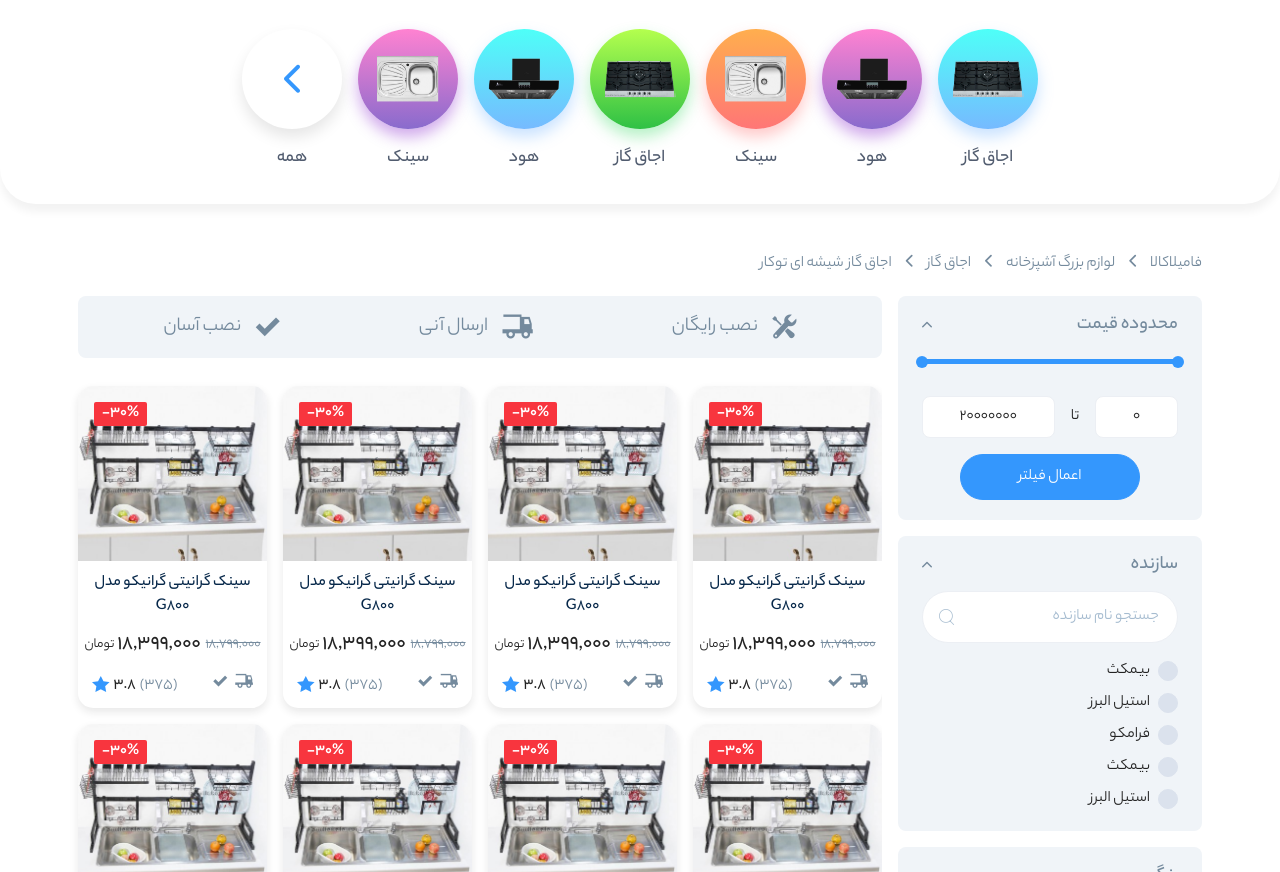
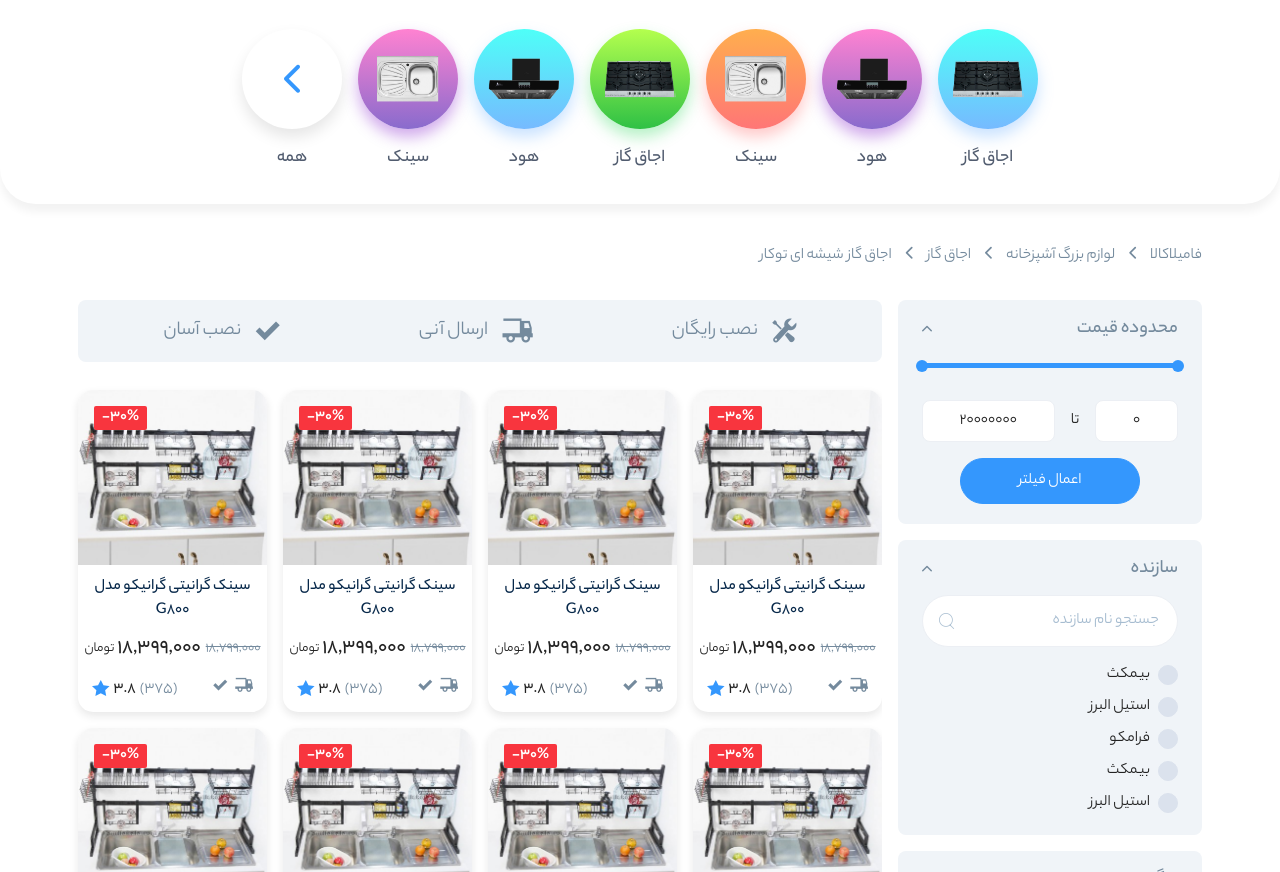
Before and after one commit to EminShahbazi/familakala-front, a website: page public/products_list.html in a window 1280 px wide. Shown: the part 228-1100 px from the top of the page. Drawn offline with Linux system fonts and the light colour scheme; files whose address does not match are found by name.

Commit message:
refactor page-breadcrumb

```diff
--- a/public/products_list.html
+++ b/public/products_list.html
@@ -112,16 +112,19 @@
             </nav>
         </div>
     </header>
-
-    <div class="page">
+    <nav class="breadcrumb">
         <div class="container">
-            <ul class="breadcrumb">
+            <ul>
                 <li><a href="">فامیلاکالا</a></li>
                 <li><a href="">لوازم بزرگ آشپزخانه</a></li>
                 <li><a href="">اجاق گاز</a></li>
                 <li>اجاق گاز شیشه ای توکار</li>
             </ul>
+        </div>
+    </nav>
 
+    <div class="page">
+        <div class="container">
             <div class="page__content products-page__content">
                 <main class="products-page__main" id="products-page-main">
                     <div class="products-guide">
--- a/resources/scss/components/_breadcrumb.scss
+++ b/resources/scss/components/_breadcrumb.scss
@@ -1,4 +1,7 @@
 .breadcrumb {
+    margin: 2.5rem 0 2rem;
+
+    ul {
         display: flex;
         list-style: none;
         margin-bottom: 1.25rem;
@@ -25,3 +28,4 @@
             }
         }
     }
+}
--- a/resources/scss/layouts/_page.scss
+++ b/resources/scss/layouts/_page.scss
@@ -1,3 +1,8 @@
 .page {
-    margin: 3rem 0;
+    margin-top: 3rem;
+    padding-bottom: 2rem;
 }
+
+.breadcrumb + .page {
+    margin-top: 1.5rem;
+}
```
Also changed, not shown: public/product.html (+5 -6 lines), public/assets/css/main.css. Lines whose indentation alone changed are shown as unchanged.
